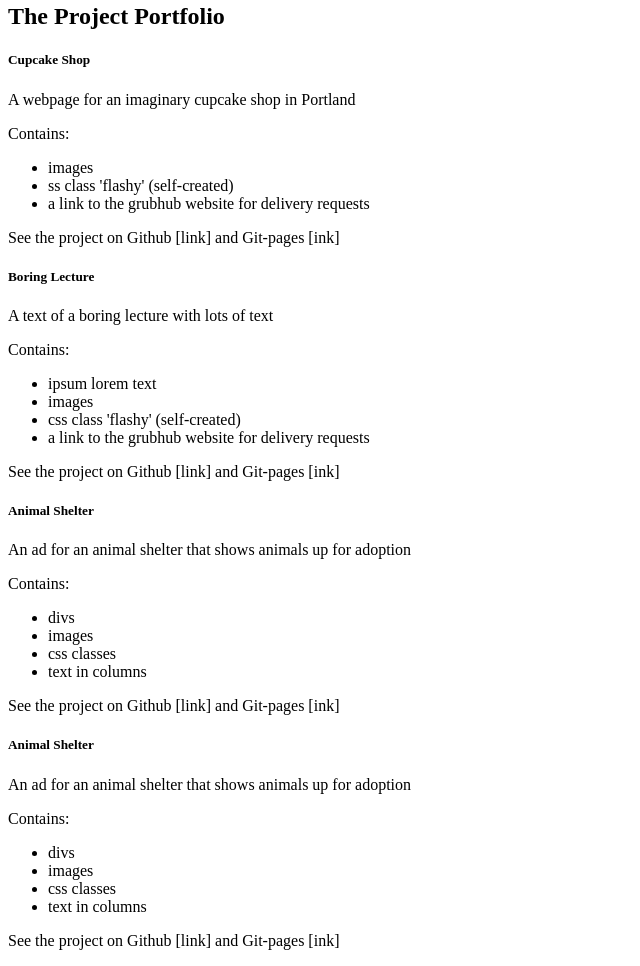
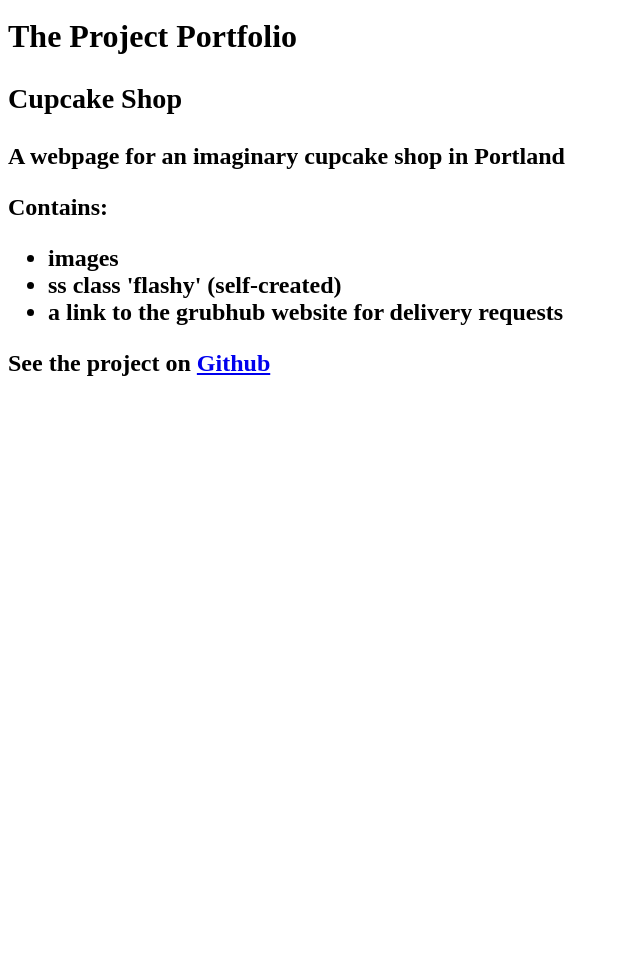
Before and after one commit to drakosha-07/portfolio-landing-page, a plain HTML site: page index.html in a window 1280 px wide. Shown: the part 1513-2479 px from the top of the page, without its empty margins (0-640 px from the left). After the commit the page ends 1914 px from the top, so only its background shows below. Drawn offline with Linux system fonts and the light colour scheme.

Commit message:
Add divs and link up the project to its repository on github

```diff
--- a/index.html
+++ b/index.html
@@ -4,18 +4,19 @@
   </header>
 
   <body>
-    <h2>Dasha's Porfolio Landing Page</h2>
+    <h1>Dasha's Porfolio Landing Page</h1>
       <p>This webpage is designed to showcase my basic coding skills which I learned during the first three weeks of the 'Intro to Programming Class' at Epicodus.</p>
 
-      <p> “You don't have to be great to start, but you have to start to be great." - Zig Ziglar</p>
+      <p>"You don't have to be great to start, but you have to start to be great." - Zig Ziglar</p>
 
     <h3>The Author</h3>
       <p>My name is Dasha Maletis and I am an accountant from Portland, Oregon.</p>
-        <img src="DwithG.jpg"> alt="A picture of me with a goat."
+        <img src="DwithG.jpg"> <alt="A picture of me with a goat."></alt>
 
-    <h2>The Project Portfolio</h2>
-      <div>
-        <h5>Cupcake Shop</h5>
+    <h1>The Project Portfolio<h2>
+      <div class="row">
+        <div class="col-md-4">
+          <h3>Cupcake Shop</h3>
             <p>A webpage for an imaginary cupcake shop in Portland</p>
             <p>Contains:</p>
               <ul>
@@ -23,47 +24,10 @@
                <li>ss class 'flashy' (self-created)</li>
                <li>a link to the grubhub website for delivery requests</li>
               </ul>
-          <p>See the project on Github [link] and Git-pages [ink]</p>
-      </div>
-      <div>
-        <h5>Boring Lecture</h5>
-          <p>A text of a boring lecture with lots of text</p>
-          <p>Contains:</p>
-          <ul>
-            <li>ipsum lorem text</li>
-            <li>images</li>
-            <li>css class 'flashy' (self-created)</li>
-            <li>a link to the grubhub website for delivery requests</li>
-          </ul>
-          <p>See the project on Github [link] and Git-pages [ink]</p>
-      </div>
-      <div>
-        <h5>Animal Shelter</h5>
-          <p>An ad for an animal shelter that shows animals up for adoption</p>
-          <p>Contains:</p>
-          <ul>
-            <li>divs</li>
-            <li>images</li>
-            <li>css classes</li>
-            <li>text in columns</li>
-          </ul>
-          <p>See the project on Github [link] and Git-pages [ink]</p>
-      </div>
-      <div>
-      <h5>Animal Shelter</h5>
-      <p>An ad for an animal shelter that shows animals up for adoption</p>
-      <p>Contains:</p>
-      <ul>
-        <li>divs</li>
-        <li>images</li>
-        <li>css classes</li>
-        <li>text in columns</li>
-      </ul>
-      <p>See the project on Github [link] and Git-pages [ink]</p>
+            <p>See the project on <a href="https://github.com/drakosha-07/cupcake-shop/blob/master/cupcake-shop/index.html">Github</a>
         </div>
 
-
-
+      <div>
 
 
 
```
Lines whose indentation alone changed are shown as unchanged.
